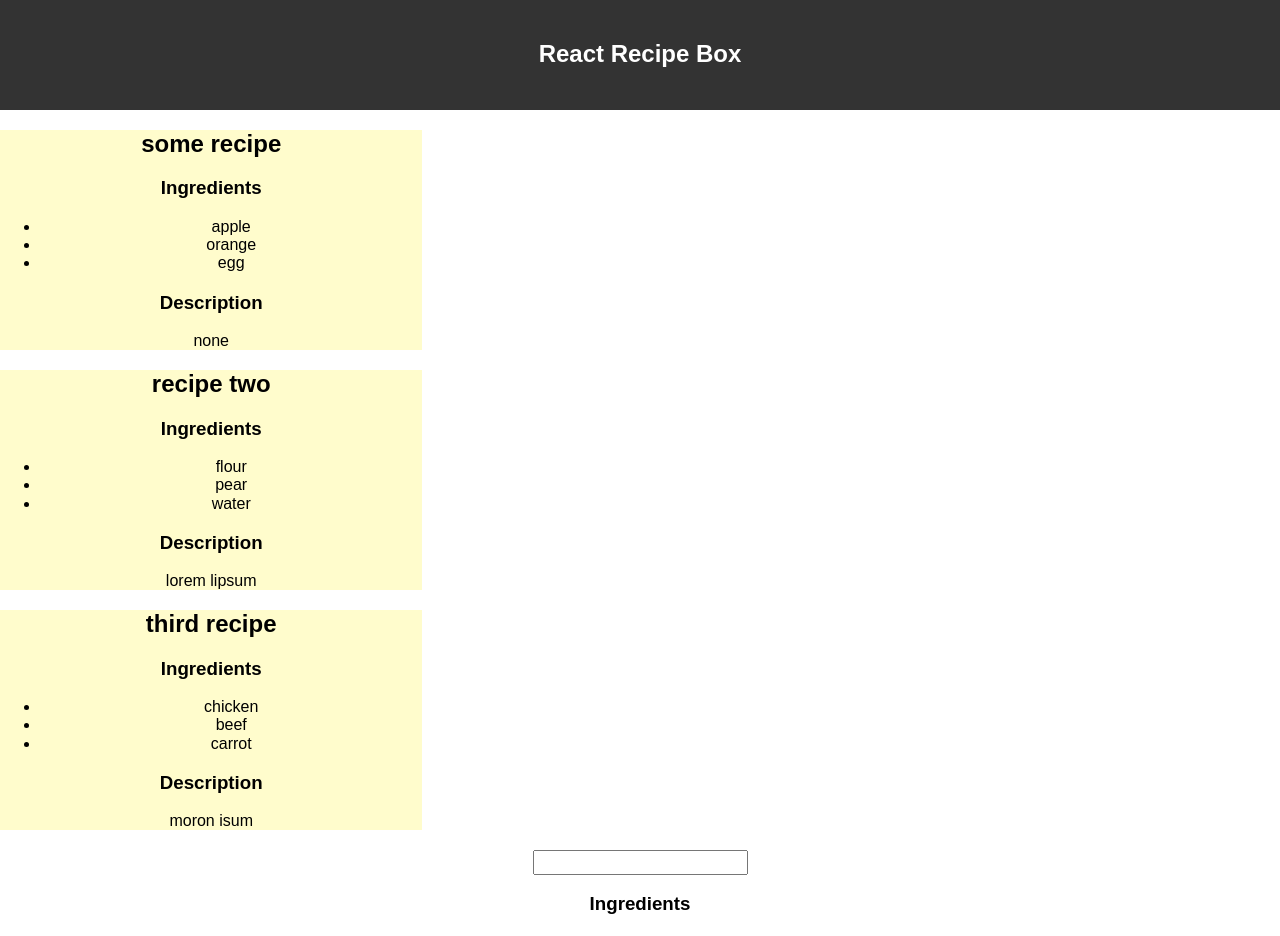
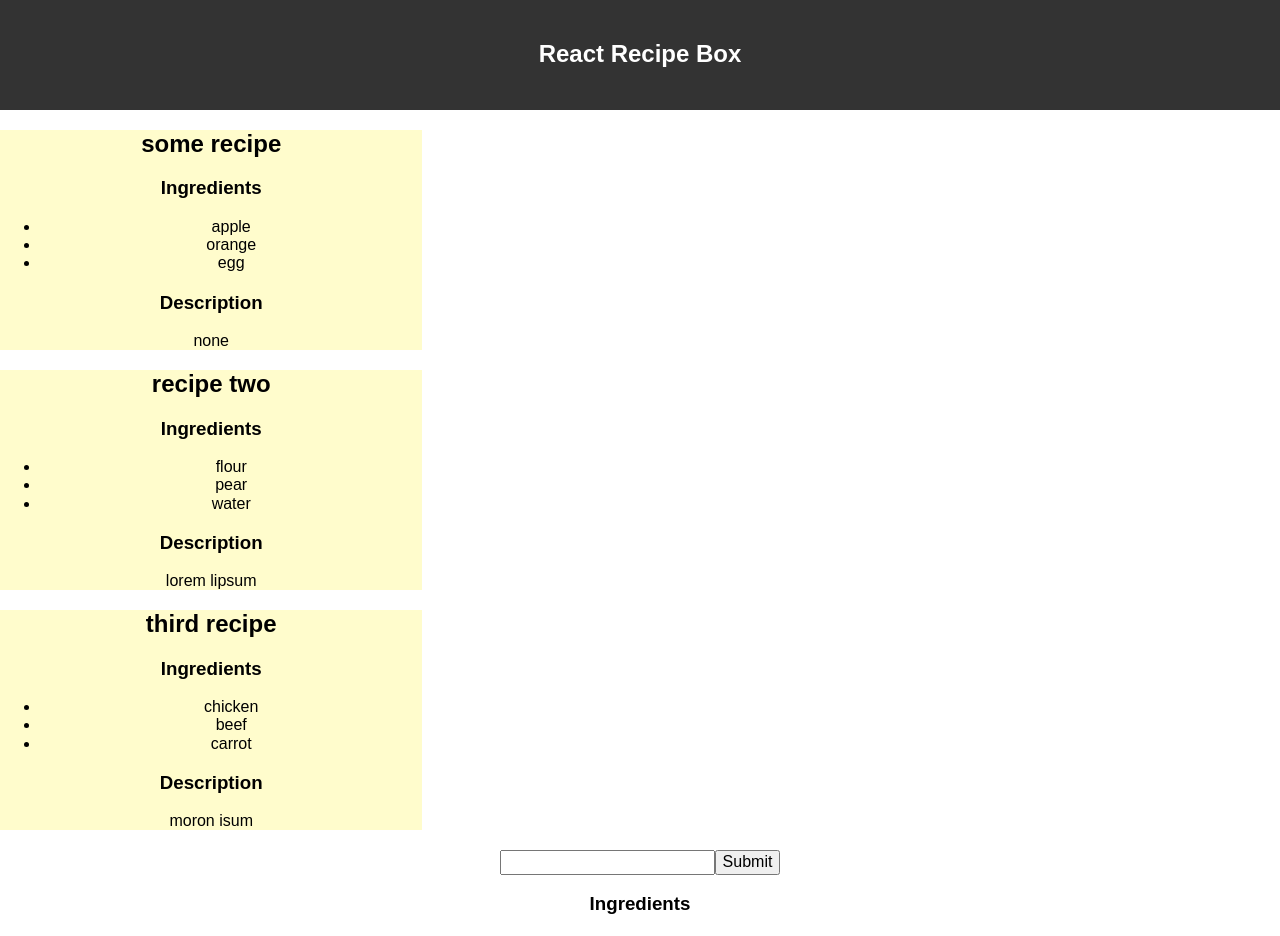
Before and after one commit to ethanchoi812/react-recipe-box, a React (Create React App) app: page / in a window 1280 px wide. Shown: the top 936 px of the page. Built offline with nearby package versions, Linux system fonts and the light colour scheme.

Commit message:
Updated edit title function

```diff
--- a/src/App.js
+++ b/src/App.js
@@ -13,7 +13,7 @@ class Card extends Component {
     const description = recipe.description;
 
     return(
-    <section className="recipe-card" id="card-01" recipe={recipe} onClick={()=>this.props.onClick(recipe)}>
+    <section className="recipe-card" onDoubleClick={()=>this.props.onDoubleClick(recipe)}>
       <h2>{title}</h2>
       <div className="recipe-body">
         <h3>Ingredients</h3>
@@ -34,12 +34,21 @@ class Card extends Component {
 class Editor extends Component {
 	constructor(props){
 		super(props);
+    this.state = {changedTitle:''};
 
 		this.handleTitleChange = this.handleTitleChange.bind(this);
+    this.handleSubmit = this.handleSubmit.bind(this);
 	}
 
 	handleTitleChange(e){
-  		this.props.onTitleChange(e.target.value);
+
+    this.setState({changedTitle: e.target.value});
+  }
+
+  handleSubmit(e){
+    const changedTitle = this.state.changedTitle;
+    this.props.onHandleSubmit(changedTitle);
+    return false;
   }
 
 	render(){
@@ -49,13 +58,14 @@ class Editor extends Component {
 	    const ingredients = recipe.ingredients;
 	    const description = recipe.description;
 
-	    const clickedTitle = this.props.clickedTitle;
+	    //const changedTitle = this.state.changedTitle;
 
 		return(
 			     <section className="recipe-sandbox">
 	            <h2 onDoubleClick={this.handleTitleClick} >{title}</h2>
 	            <form>
-	              <input value={clickedTitle} onChange={this.handleTitleChange} />
+	              <input type="text" onChange={this.handleTitleChange} />
+                <input type="submit" onSubmit={this.handleSubmit} />
               </form>
   	            <div className="sandbox-body">
   	              <h3>Ingredients</h3>
@@ -79,32 +89,34 @@ class App extends Component {
     this.state = {
       recipes:[
       {
+        id: 0,
         title:'some recipe',
         ingredients:['apple','orange','egg'],
         description:'none'
       },
       {
+        id: 1,
         title:'recipe two',
         ingredients:['flour','pear','water'],
         description:'lorem lipsum'
       },
       {
+        id: 2,
         title:'third recipe',
         ingredients:['chicken','beef','carrot'],
         description:'moron isum'
       }],
 
       clickedRecipe: [{
+        id:'',
       	title:'',
       	ingredients:[],
       	description:''
-  	  }],
-
-  	  clickedTitle:''
+  	  }]
     }
 
     this.handleOpenEdit = this.handleOpenEdit.bind(this);
-    this.handleTitleClick = this.handleTitleClick.bind(this);
+    this.handleSubmit = this.handleSubmit.bind(this);
   }
 
 
@@ -112,10 +124,17 @@ class App extends Component {
     this.setState({clickedRecipe:i});
   }
 
-  handleTitleClick(clickedTitle){
-  	let oTitle = this.state.clickedRecipe.title;
-  	console.log(oTitle);
-  	this.setState({clickedTitle:oTitle});
+  handleSubmit(changedTitle){
+
+    const theRecipes = this.state.recipes;
+    const newRecipe = this.state.clickedRecipe;
+    const n = newRecipe.id;
+
+    newRecipe.title = changedTitle;
+
+    theRecipes.splice(n, 1, newRecipe);
+    this.setState({ recipes: theRecipes });
+
   }
 
   render() {
@@ -127,9 +146,9 @@ class App extends Component {
         <div className="App-header">
           <h2>React Recipe Box</h2>
         </div>
-        {recipes.map(recipe=> <Card recipe={recipe} onClick={this.handleOpenEdit} /> )}
+        {recipes.map(recipe=> <Card recipe={recipe} onDoubleClick={this.handleOpenEdit} /> )}
 
-          <Editor recipe={clickedRecipe} onTitleChange={this.handleTitleChange} />
+          <Editor recipe={clickedRecipe} onHandleSubmit={this.handleSubmit}/>
       </div>
     );
   }
```
Lines whose indentation alone changed are shown as unchanged.
